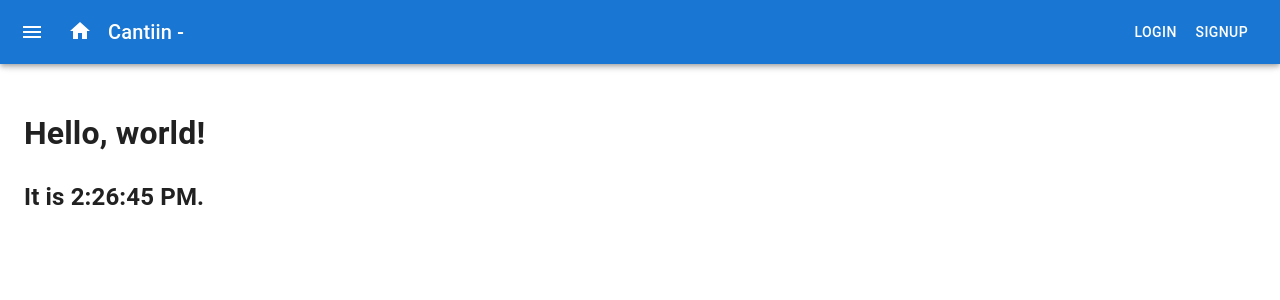
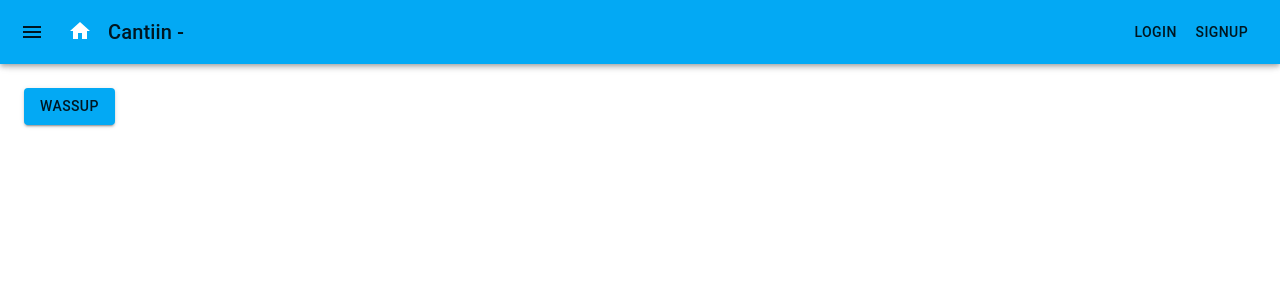
Before and after one commit to Techsolutions1213/Cantiin-React-NextJS, a React (Create React App) app in the folder Cantiin-React-MaterialUI/: page /test in a window 1280 px wide. Shown: the top 300 px of the page. Built offline with nearby package versions, Linux system fonts and the light colour scheme; no server answers.

Commit message:
Used Theme for App.js

```diff
--- a/Cantiin-React-MaterialUI/src/App.js
+++ b/Cantiin-React-MaterialUI/src/App.js
@@ -17,6 +17,31 @@ import CreateProduct from "./Routes/Products/CreateProduct";
 import ProductsList from "./Routes/Products/ProductsList";
 import TestRoute from "./Routes/Test";
 
+import { createTheme, ThemeProvider } from '@mui/material/styles';
+
+
+import { amber, blue, blueGrey, brown, common, cyan, deepOrange,
+	deepPurple, green, grey, indigo, lightBlue, lightGreen, lime, orange, pink,
+	purple, red, teal, yellow } from '@mui/material/colors';
+
+
+
+
+console.log(blue);
+
+
+
+const theme = createTheme({
+	palette:{
+		primary:lightBlue
+	}
+  });
+
+
+
+console.log(theme);
+
+
 
 const App = ()=>{
 	const DrawerContent = (
@@ -34,9 +59,11 @@ const App = ()=>{
 
 	return (
 		<AuthContextProvider>
-			<TitleContextProvider>
-				<Drawer DrawerContent={DrawerContent} />
-			</TitleContextProvider>
+			<ThemeProvider theme={theme}>
+				<TitleContextProvider>
+					<Drawer DrawerContent={DrawerContent} />
+				</TitleContextProvider>
+			</ThemeProvider>
 		</AuthContextProvider>
 	);
 };
--- a/Cantiin-React-MaterialUI/src/Custom/Drawer.js
+++ b/Cantiin-React-MaterialUI/src/Custom/Drawer.js
@@ -17,6 +17,9 @@ import ListItemText from "@mui/material/ListItemText";
 import { Routes, Route, Link, useNavigate } from "react-router-dom";
 import DrawerList from "../Components/DrawerList";
 import Button from "@mui/material/Button";
+
+
+import { blue, orange, red, brown, green } from '@mui/material/colors';
 
 
 
--- a/Cantiin-React-MaterialUI/src/Routes/Test.js
+++ b/Cantiin-React-MaterialUI/src/Routes/Test.js
@@ -1,20 +1,17 @@
 import * as React from 'react';
+import Checkbox from '@mui/material/Checkbox';
+import { createTheme, ThemeProvider, styled } from '@mui/material/styles';
+import { orange } from '@mui/material/colors';
 
 
- class Clock extends React.Component {
-  constructor(props) {
-    super(props);
-    this.state = {date: new Date()};
-  }
+import { Button } from '@mui/material';
 
-  render() {
-    return (
-      <div>
-        <h1>Hello, world!</h1>
-        <h2>It is {this.state.date.toLocaleTimeString()}.</h2>
-      </div>
-    );
-  }
+
+
+
+
+export default function CustomStyles() {
+  return (
+    <Button variant='contained' color='primary'>Wassup</Button>
+  );
 }
-
-export default Clock;
```
